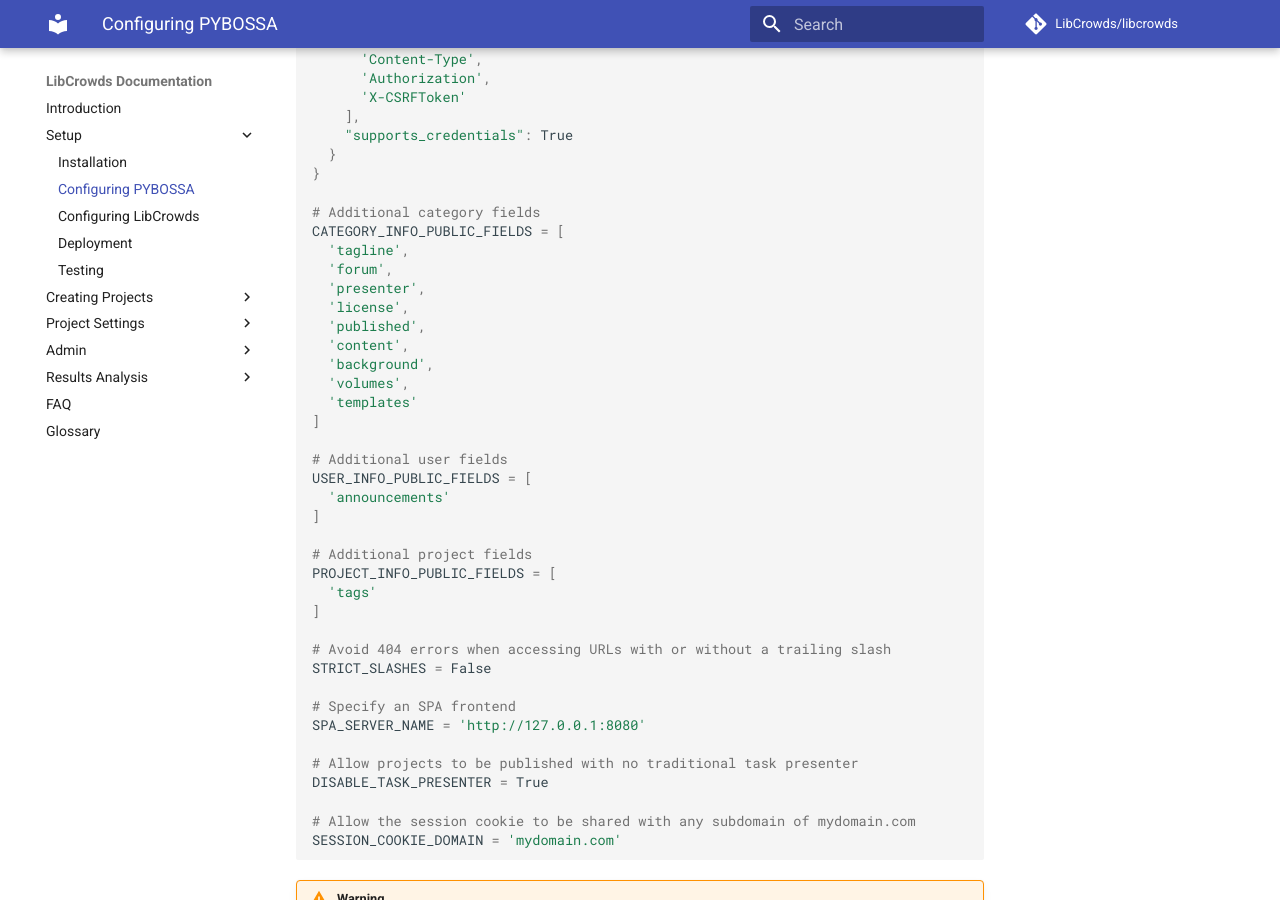
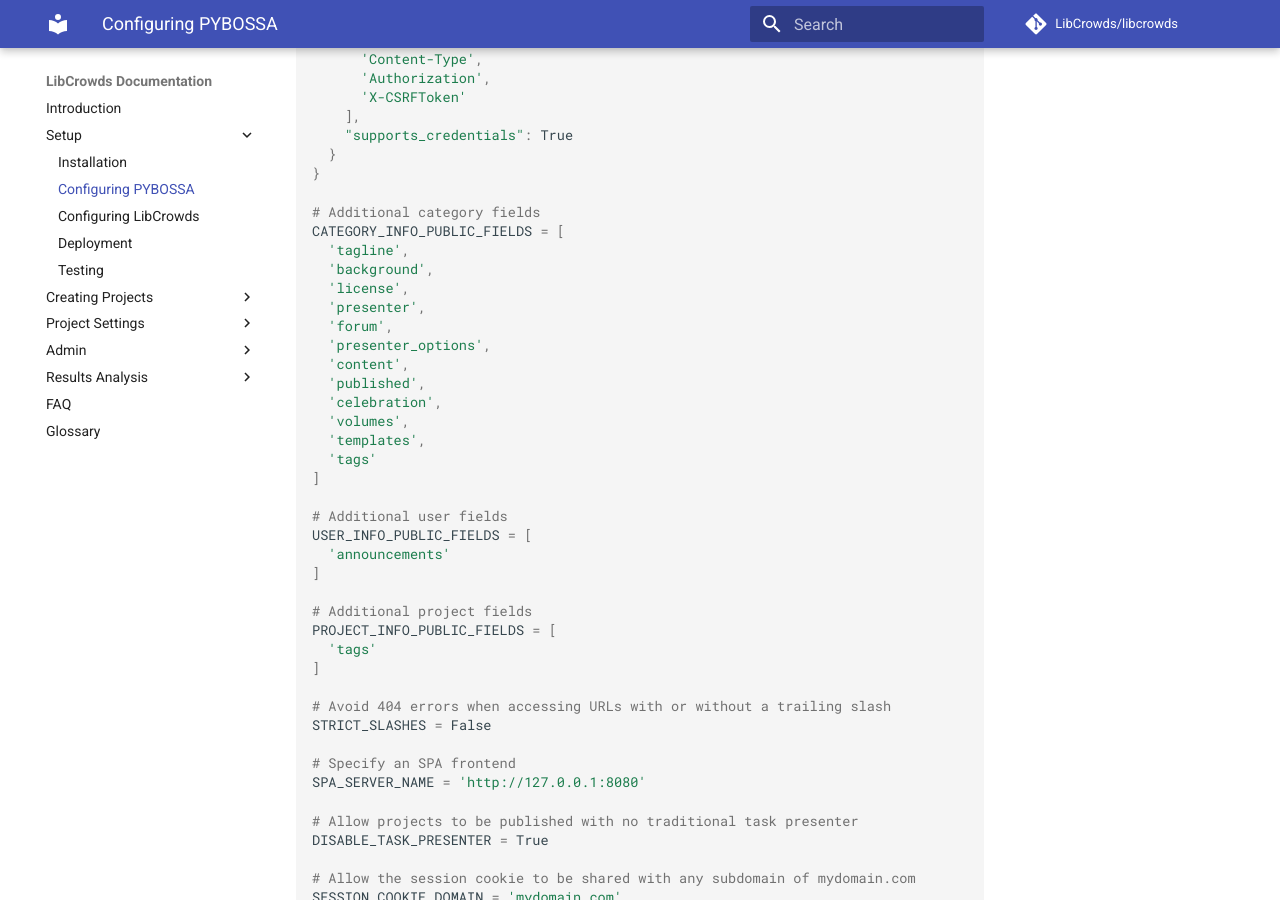
Before and after one commit to LibCrowds/docs, an MkDocs documentation site: the page built from docs/setup/configuring-pybossa.md, in a window 1280 px wide and 900 px high, scrolled down 467 px. Built offline with MkDocs 1.6.1 and Material for MkDocs 9.7.7, drawn with Linux system fonts in a browser that asks for light colours; comment, search, counter and statistics services are not loaded; old or Windows-style settings are respelled for this version of MkDocs.

Commit message:
Update docs

```diff
--- a/docs/setup/configuring-pybossa.md
+++ b/docs/setup/configuring-pybossa.md
@@ -25,14 +25,17 @@ CORS_RESOURCES = {
 # Additional category fields
 CATEGORY_INFO_PUBLIC_FIELDS = [
   'tagline',
+  'background',
+  'license',
+  'presenter',
   'forum',
-  'presenter',
-  'license',
+  'presenter_options',
+  'content',
   'published',
-  'content',
-  'background',
+  'celebration',
   'volumes',
-  'templates'
+  'templates',
+  'tags'
 ]
 
 # Additional user fields
```
